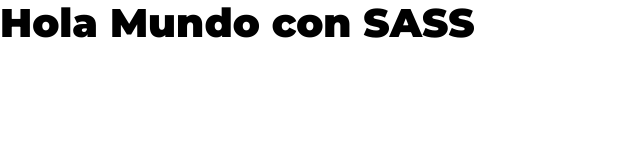
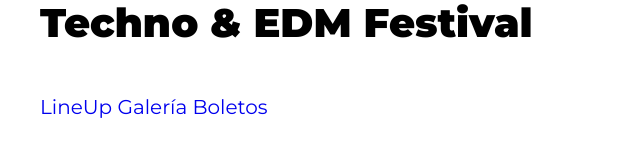
Before and after one commit to erickgasparg/festivalmusica, a website: page index.html in a window 1280 px wide. Shown: the whole page, without its empty margins (0-640 px from the left). Drawn offline with Linux system fonts and the light colour scheme.

Commit message:
añadiendo HTML al Header
Agregando el header al html cap 176

```diff
--- a/index.html
+++ b/index.html
@@ -10,6 +10,16 @@
     <link rel="stylesheet" href="build/css/app.css">
 </head>
 <body>
-    <h1>Hola Mundo con SASS</h1>
+    <header class="header">
+        <div class="contenedor contenido-header">
+            <h1>Techno & EDM Festival</h1>
+
+            <nav class="navegacion-principal">
+                <a href="#">LineUp</a>
+                <a href="#">Galería</a>
+                <a href="#">Boletos</a>
+            </nav>
+        </div>
+    </header>
 </body>
 </html>
```
